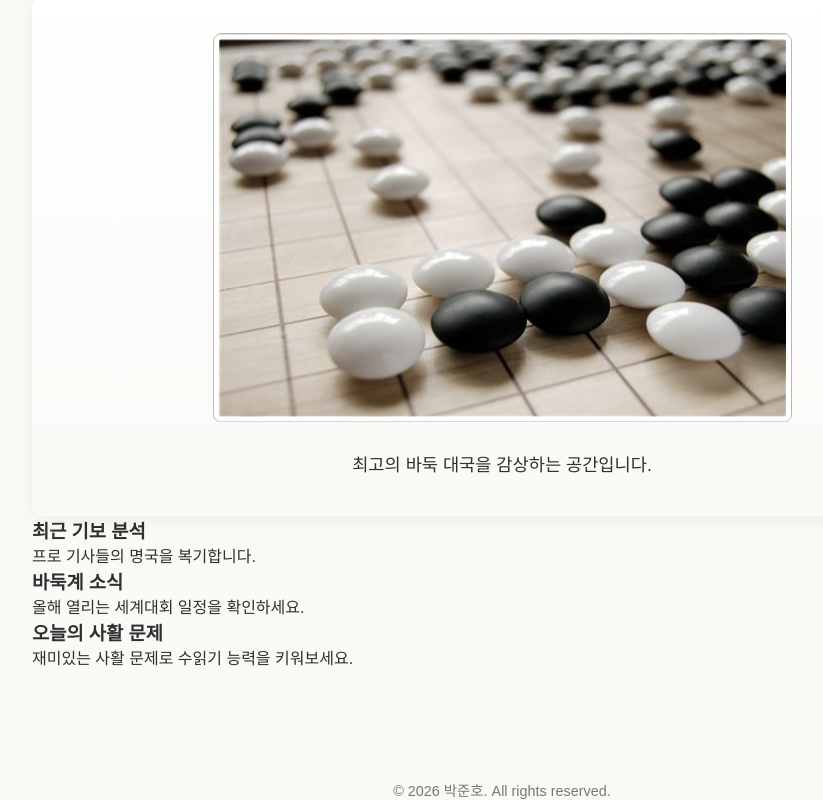
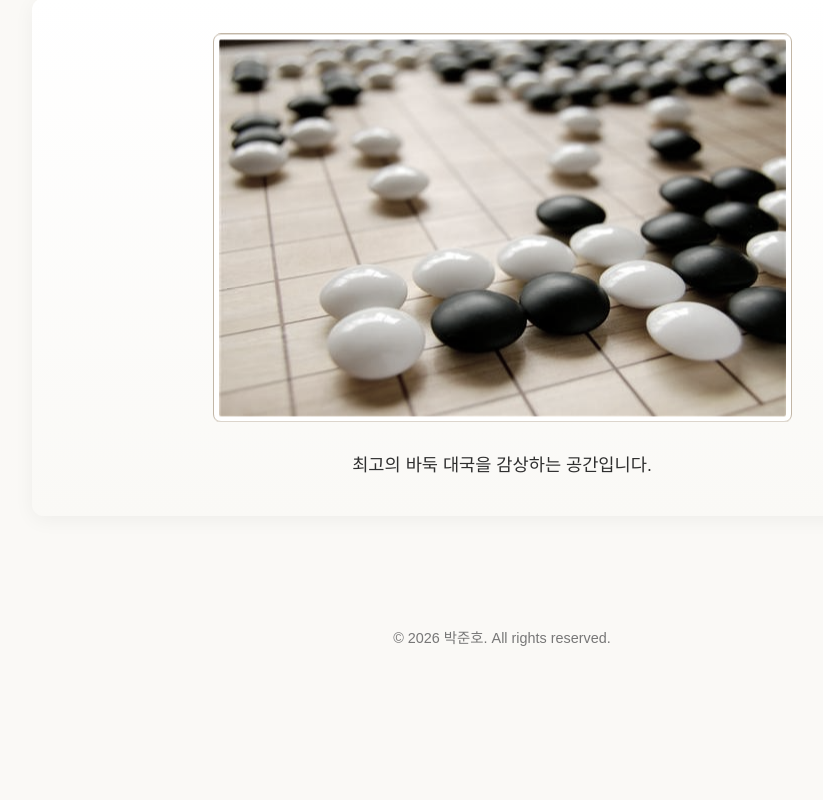
Before and after one commit to mrpark10/baduk_project, a plain HTML site: page index.html in a window 1280 px wide. Shown: the part 311-1111 px from the top of the page, without its empty margins (138-961 px from the left). After the commit the page ends 958 px from the top, so only its background shows below. Drawn offline with Linux system fonts and the light colour scheme.

Commit message:
update css

```diff
--- a/index.html
+++ b/index.html
@@ -25,20 +25,6 @@
             <img src="images/main_go.jpg" alt="세련된 바둑판 이미지">
             <p>최고의 바둑 대국을 감상하는 공간입니다.</p>
         </section>
-        <div class="sub-grid-container">
-                <article class="sub-card">
-                    <h3>최근 기보 분석</h3>
-                    <p>프로 기사들의 명국을 복기합니다.</p>
-                </article>
-                <article class="sub-card">
-                    <h3>바둑계 소식</h3>
-                    <p>올해 열리는 세계대회 일정을 확인하세요.</p>
-                </article>
-                <article class="sub-card">
-                    <h3>오늘의 사활 문제</h3>
-                    <p>재미있는 사활 문제로 수읽기 능력을 키워보세요.</p>
-                </article>
-            </div>
     </main>
     <footer> <!-- 저작권 표시 -->
         <p>&copy; 2026 박준호. All rights reserved.</p>
```
